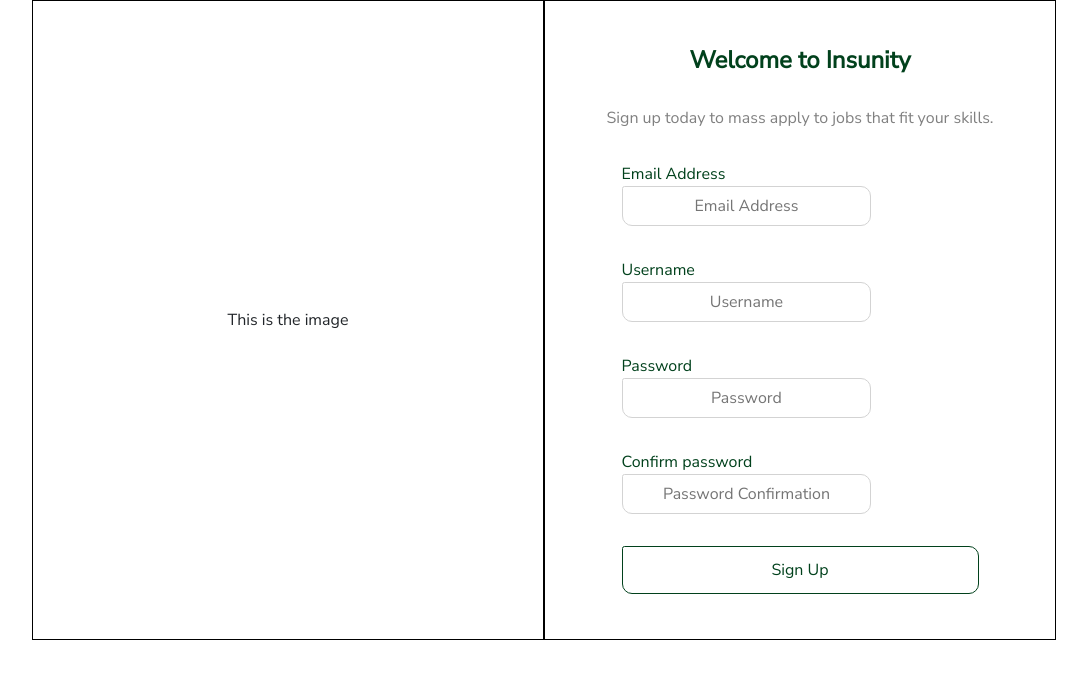
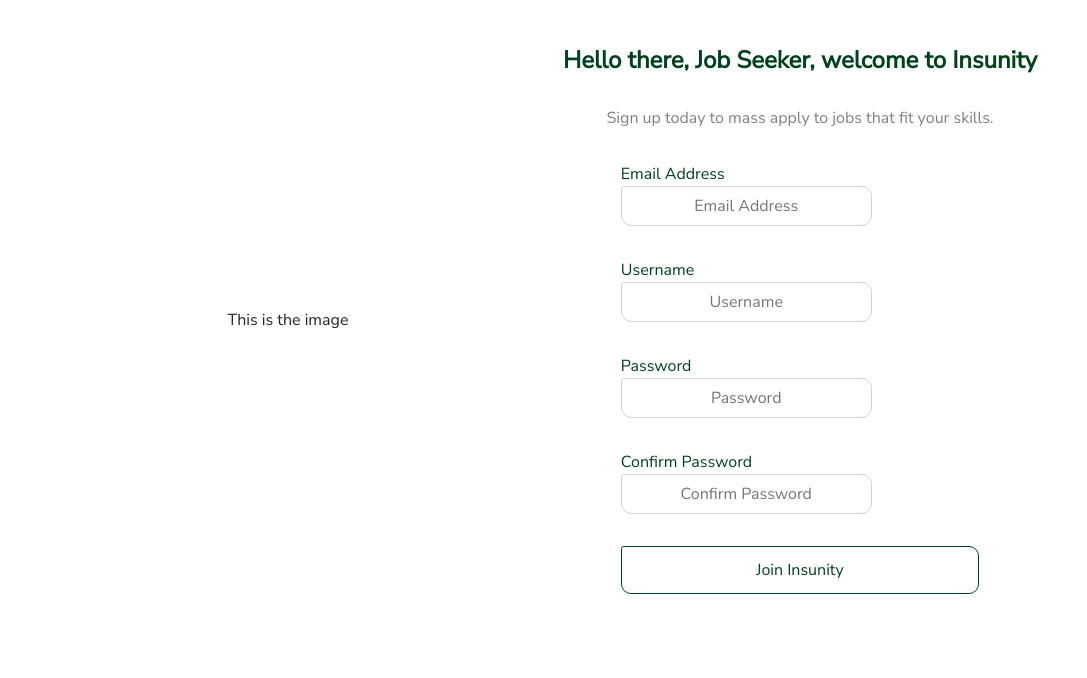
Before and after one commit to MokuaEnock/mboka, a React (Vite) app: page /auth/finder in a window 1280 px wide. Shown: the top 678 px of the page, without its empty margins (96-1183 px from the left). Built offline with nearby package versions, Linux system fonts and the light colour scheme; a small style sheet from the web is missing.

Commit message:
create function to post data

```diff
--- a/src/Pages/auth/auth.css
+++ b/src/Pages/auth/auth.css
@@ -10,7 +10,6 @@
 .auth > form > div {
   height: 100%;
   width: 50%;
-  border: thin solid black;
   display: flex;
   flex-direction: column;
   align-items: center;
@@ -58,6 +57,10 @@
   border-radius: 2.5px 10px 10px 10px;
 }
 
+.auth-form-input > input:focus {
+  border: thin solid grey;
+}
+
 .auth-form-button {
   width: 70%;
   height: 6vh;
--- a/src/Pages/auth/signup.jsx
+++ b/src/Pages/auth/signup.jsx
@@ -1,26 +1,52 @@
 import "./auth.css";
-
 import { useState } from "react";
 import { useNavigate } from "react-router-dom";
 
 export default function FinderSignup() {
   const [email, setEmail] = useState("");
   const [password, setPassword] = useState("");
-  const [firstName, setFirstName] = useState("");
-  const [lastName, setLastName] = useState("");
+  const [username, setUsername] = useState("");
   const [passwordConfirmation, setPasswordConfirmation] = useState("");
   let navigate = useNavigate();
 
-  const handleSubmit = (event) => {
+  const handleSubmit = async (event) => {
     event.preventDefault();
-    console.log("Form submitted:", {
-      email,
-      password,
-      firstName,
-      lastName,
-      passwordConfirmation,
-    });
-    // add your API call to submit the form data here
+
+    // const formData = {
+    //   email: email,
+    //   username: username,
+    //   password: password,
+    //   password_confirmation: passwordConfirmation,
+    // };
+
+    const formData = {
+      seekers: {
+        email: email,
+        username: username,
+        password: password,
+        password_confirmation: passwordConfirmation,
+      },
+    };
+
+    try {
+      const response = await fetch("http://localhost:3000/seekers", {
+        method: "POST",
+        headers: {
+          "Content-Type": "application/json",
+        },
+        body: JSON.stringify(formData),
+      });
+
+      if (response.ok) {
+        console.log("Form submitted successfully");
+        handleNavigate();
+      } else {
+        const errorData = await response.json();
+        console.log("Form submission error:", errorData);
+      }
+    } catch (error) {
+      console.log("An error occurred while submitting the form:", error);
+    }
   };
 
   function handleNavigate() {
@@ -32,7 +58,7 @@
       <form onSubmit={handleSubmit}>
         <div>This is the image</div>
         <div>
-          <h3>Welcome to Insunity</h3>
+          <h3>Hello there, Job Seeker, welcome to Insunity</h3>
           <p>Sign up today to mass apply to jobs that fit your skills.</p>
           <label className="auth-form-input">
             <p>Email Address</p>
@@ -41,7 +67,6 @@
               value={email}
               placeholder="Email Address"
               onChange={(event) => setEmail(event.target.value)}
-              // required
             />
           </label>
 
@@ -49,10 +74,9 @@
             <p>Username</p>
             <input
               type="text"
-              value={lastName}
+              value={username}
               placeholder="Username"
-              onChange={(event) => setLastName(event.target.value)}
-              // required
+              onChange={(event) => setUsername(event.target.value)}
             />
           </label>
 
@@ -63,27 +87,21 @@
               value={password}
               placeholder="Password"
               onChange={(event) => setPassword(event.target.value)}
-              // required
             />
           </label>
 
           <label className="auth-form-input">
-            <p>Confirm password</p>
+            <p>Confirm Password</p>
             <input
               type="password"
-              placeholder="Password Confirmation"
+              placeholder="Confirm Password"
               value={passwordConfirmation}
               onChange={(event) => setPasswordConfirmation(event.target.value)}
-              // required
             />
           </label>
 
-          <button
-            type="submit"
-            onClick={handleNavigate}
-            className="auth-form-button"
-          >
-            Sign Up
+          <button type="submit" className="auth-form-button">
+            Join Insunity
           </button>
         </div>
       </form>
--- a/src/index.css
+++ b/src/index.css
@@ -24,7 +24,7 @@
 input:focus {
   outline: none;
   /* text-align: center; */
-  border: thin solid;
+  /* border: thin solid; */
   /* font-size: 1.2rem; */
 }
 
```
